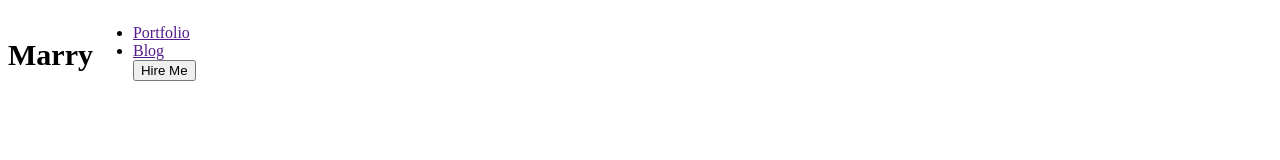
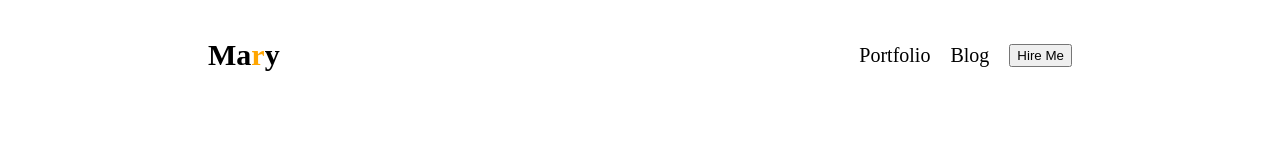
Before and after one commit to cosmokhairul/web-dev-portfolio, a plain HTML site: page index.html in a window 1280 px wide. Drawn offline with Linux system fonts and the light colour scheme.

Commit message:
Styles added

```diff
--- a/index.html
+++ b/index.html
@@ -9,8 +9,8 @@
   <body>
     <header>
       <nav>
-        <h3 class="nav-title">Marry</h3>
-        <ul>
+        <h3 class="nav-title">Ma<span class="title-letter">r</span>y</h3>
+        <ul class="nav-menu">
           <li><a href="">Portfolio</a></li>
           <li><a href="">Blog</a></li>
           <button>Hire Me</button>
--- a/styles/portfolio.css
+++ b/styles/portfolio.css
@@ -1,8 +1,30 @@
 nav {
   display: flex;
+  align-items: center;
+  justify-content: space-between;
+  margin: 0 200px;
 }
 
 .nav-title {
   font-size: 30px;
   font-weight: 900;
 }
+
+.title-letter {
+  color: orange;
+}
+
+nav ul li {
+  list-style: none;
+}
+
+nav li a {
+  text-decoration: none;
+  font-size: 20px;
+  color: black;
+  margin-right: 20px;
+}
+
+nav ul {
+  display: flex;
+}
```
